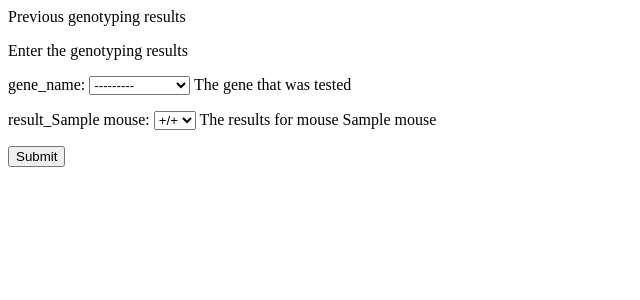
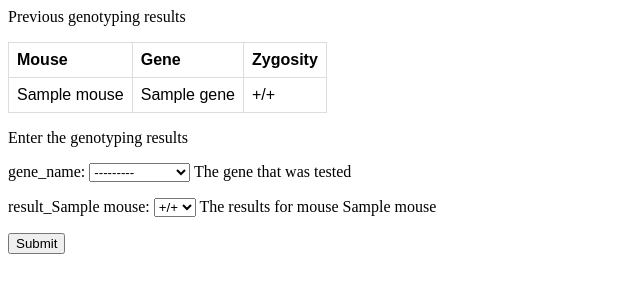
Before and after one commit to Rodgers-PAC-Lab/krill, a Django app: page /colony/add_genotyping_info/1/ in a window 1280 px wide. Shown: the top 300 px of the page, without its empty margins (0-640 px from the left). Run offline with Django 3.2, Linux system fonts and the light colour scheme; a user stored in the database is signed in; tables that the repository leaves empty hold one stand-in row (values such as "Sample post"); parts of the project's set-up code (start-up, migrations or seed data) failed here and were passed over.

Commit message:
sending litter to add_genotyping_info form; style

```diff
--- a/colony/templates/colony/add_genotyping_info.html
+++ b/colony/templates/colony/add_genotyping_info.html
@@ -1,14 +1,32 @@
+{% load static %}
+<link rel="stylesheet" type="text/css" href="{% static 'colony/table.css' %}" />
+
+
 <form method="post">
     {% csrf_token %}
     <p>Previous genotyping results</p>
-    {% for mouse in litter.mouse_set %}
-      {{ mouse.name }}
-      {% for mg in mouse.mousegene_set %}
-        {{ mg.gene_name }}
-        {{ mg.zygosity }}
-      {% endfor %}
-      <br />
-    {% endfor %}
+
+    <table style="display: inline">
+        <thead>
+            <tr>
+                <th>Mouse</th>
+                <th>Gene</th>
+                <th>Zygosity</th>
+            </tr>
+        </thead>
+
+        <tbody>
+        {% for mouse in litter.mouse_set.all %}
+            {% for mg in mouse.mousegene_set.all %}
+                <tr>
+                    <td>{{ mouse.name }}</td>
+                    <td>{{ mg.gene_name }}</td>
+                    <td>{{ mg.zygosity }}</td>
+                </tr>
+            {% endfor %}
+        {% endfor %}
+        </tbody>
+    </table>
 
     <p>Enter the genotyping results</p>
     {{ form.as_p }}
--- a/colony/views.py
+++ b/colony/views.py
@@ -407,4 +407,4 @@ def add_genotyping_information(request, litter_id):
         form = AddGenotypingInfoForm(initial=initial, litter=litter)
 
     return render(request, 'colony/add_genotyping_info.html',
-        {'form': form})
+        {'form': form, 'litter': litter})
```
